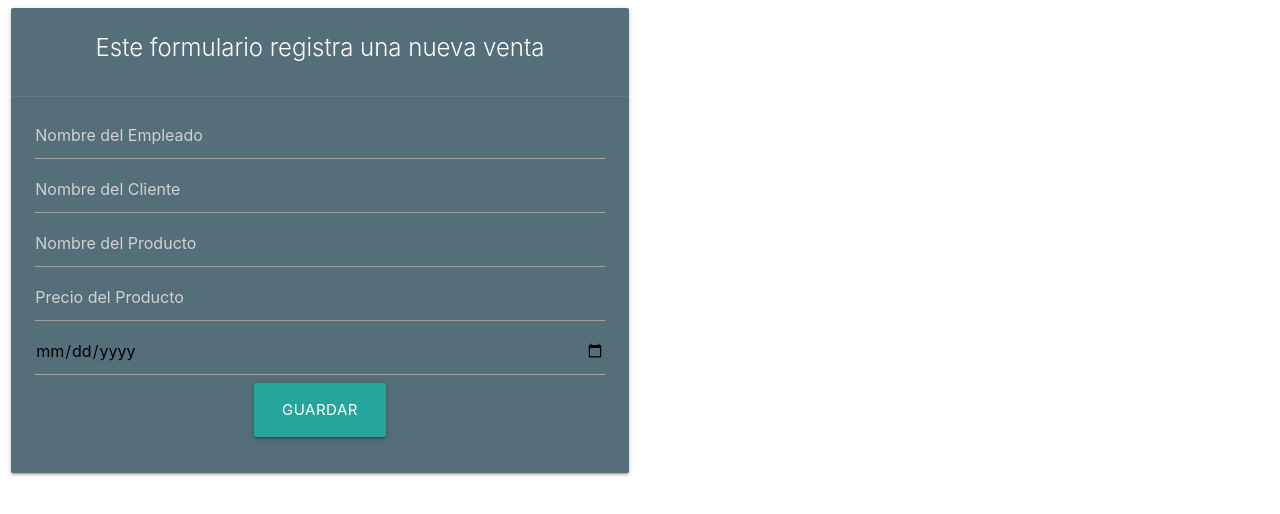
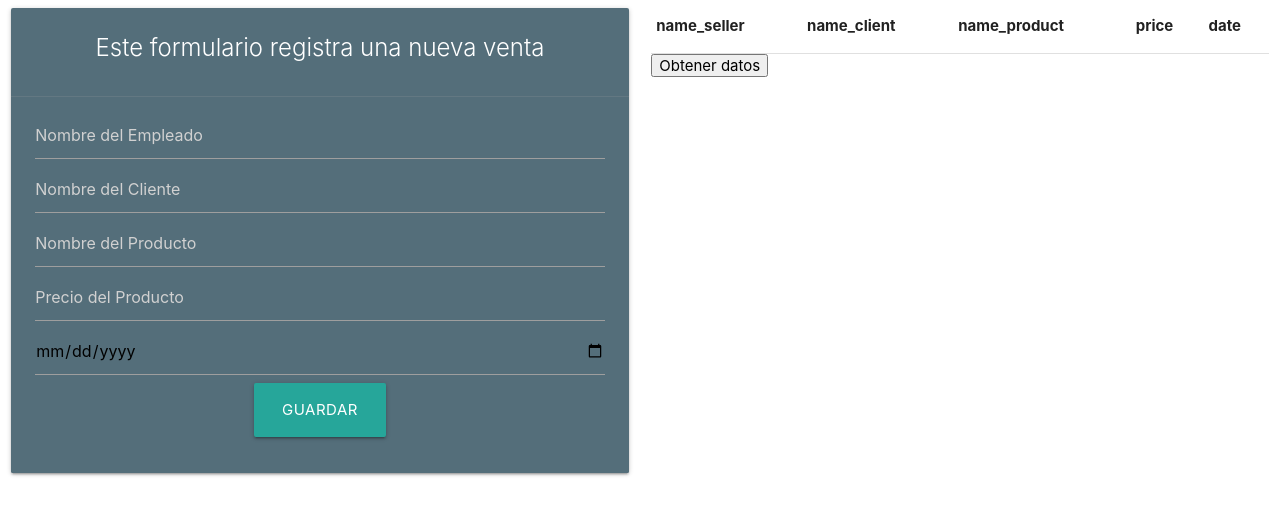
Before and after one commit to lydamarcela/front_parcial, a plain HTML site: page index.html in a window 1280 px wide. Drawn offline with nearby package versions, Linux system fonts and the light colour scheme.

Commit message:
Entrega final frontend

```diff
--- a/get_redirect.js
+++ b/get_redirect.js
@@ -23,15 +23,15 @@ function mostrarVentas(){
             sales.innerHTML += `
                     <tr>
                         <br>
-                        <td><b>Identificador: </b> ${element.id}</td>
+                        <td><b>Identificador: </b> ${element.name_seller}</td>
                         <br>
-                        <td><b>Nombre del Vendedor: </b> ${element.}</td>
+                        <td><b>Nombre del Vendedor: </b> ${element.name_client}</td>
                         <br>
-                        <td><b>Nombre del Cliente: </b> ${element.}</td>
+                        <td><b>Nombre del Cliente: </b> ${element.name_product}</td>
                         <br>
-                        <td><b>Nombre del Producto: </b> ${element.}</td>
+                        <td><b>Nombre del Producto: </b> ${element.price}</td>
                         <br>
-                        <td><b>Precio: </b> ${element.}</td>
+                        <td><b>Precio: </b> ${element.date}</td>
                         <br>
                         <td><b>Fecha Compra: </b> ${element.}</td>
                         <br>
@@ -42,3 +42,38 @@ function mostrarVentas(){
         });
     });
 }
+
+function llenarTabla() {
+    fetch('http://127.0.0.1:8000/api/sales')
+      .then(response => response.json())
+      .then(data => {
+        const tabla = document.getElementById('tabla-ventas');
+
+        data.forEach(venta => {
+          const fila = document.createElement('tr');
+
+          const celdaname_seller = document.createElement('td');
+          celdaname_seller.textContent = venta.name_seller;
+          fila.appendChild(celdaname_seller);
+
+          const celdaname_client = document.createElement('td');
+          celdaname_client.textContent = venta.name_client;
+          fila.appendChild(celdaname_client);
+
+          const celdaname_product = document.createElement('td');
+          celdaname_product.textContent = venta.name_product;
+          fila.appendChild(celdaname_product);
+
+          const celdaprice = document.createElement('td');
+          celdaprice.textContent = venta.price;
+          fila.appendChild(celdaprice);
+
+          const celdadate = document.createElement('td');
+          celdadate.textContent = venta.date;
+          fila.appendChild(celdadate);
+
+          tabla.appendChild(fila);
+        });
+      })
+      .catch(error => console.error(error));
+  }
--- a/index.html
+++ b/index.html
@@ -32,8 +32,20 @@
         </div>
     </div>
         <div class="col s12 m6" id="ventas">
+            <table class="table" id="tabla-ventas">
+                <thead>
+                  <tr>
+                    <th scope="col">name_seller</th>
+                    <th scope="col">name_client</th>
+                    <th scope="col">name_product</th>
+                    <th scope="col">price</th>
+                    <th scope="col">date</th>
+                  </tr>
+                </thead>
+              </table>
+              <button onclick="llenarTabla()">Obtener datos</button>
         </div>
-    </div>
+
     <script src="get_redirect.js"></script>
     <script src="post.js"></script>
 </body>
```
